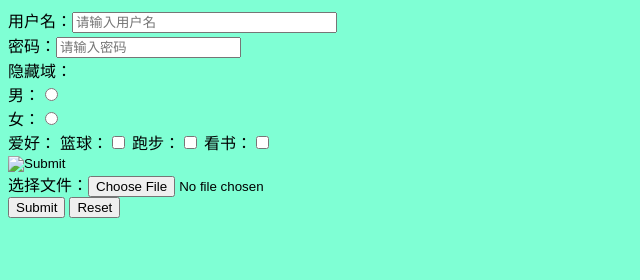
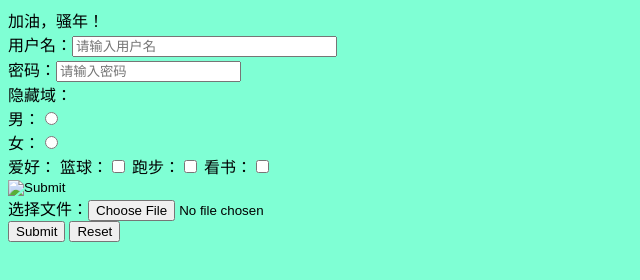
Before and after one commit to 450572510/yfg-web, a plain HTML site: page HTML/form.html in a window 1280 px wide. Shown: the whole page, without its empty margins (0-640 px from the left). Drawn offline with Linux system fonts and the light colour scheme.

Commit message:
这是一个表单

```diff
--- a/HTML/form.html
+++ b/HTML/form.html
@@ -5,6 +5,7 @@
     <title>表单</title>
 </head>
 <body style="background-color: aquamarine">
+加油，骚年！
 <form action="top.html"
       enctype="application/x-www-form-urlencoded"
       method="post">
```
